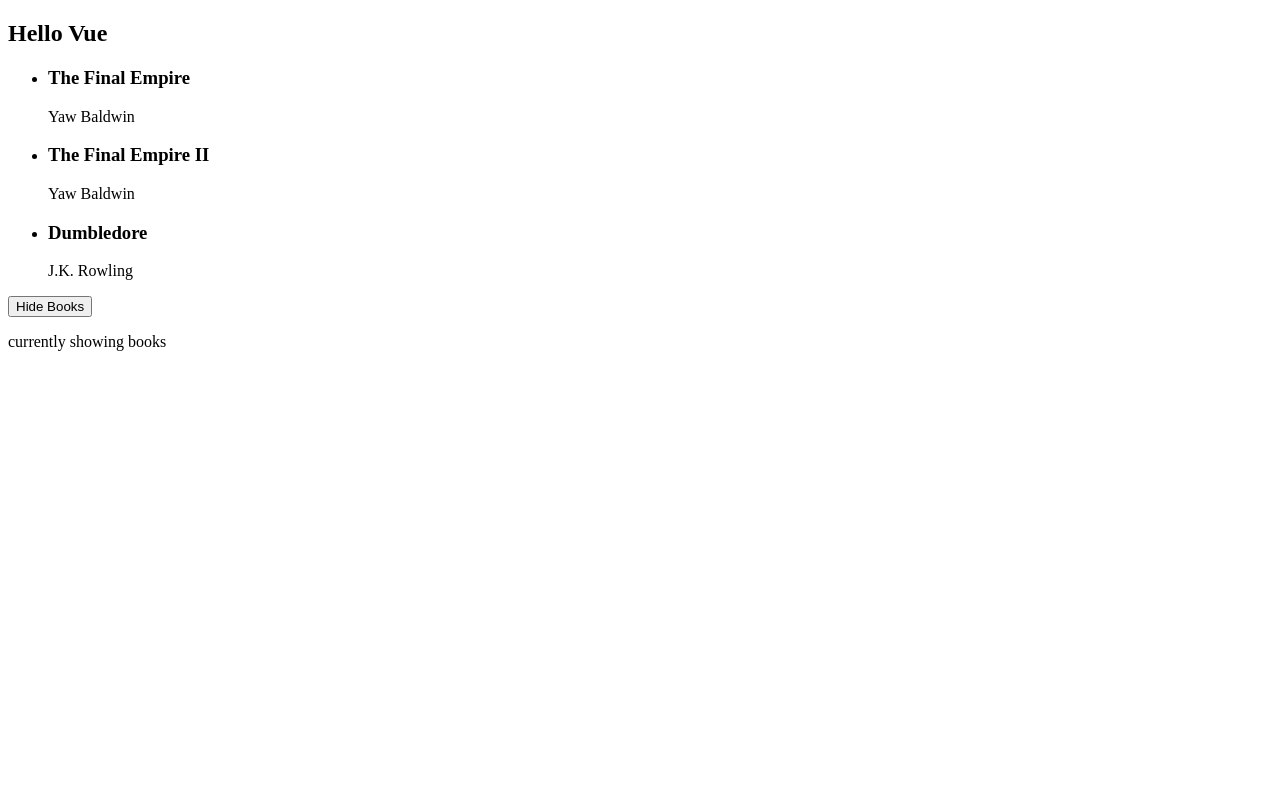
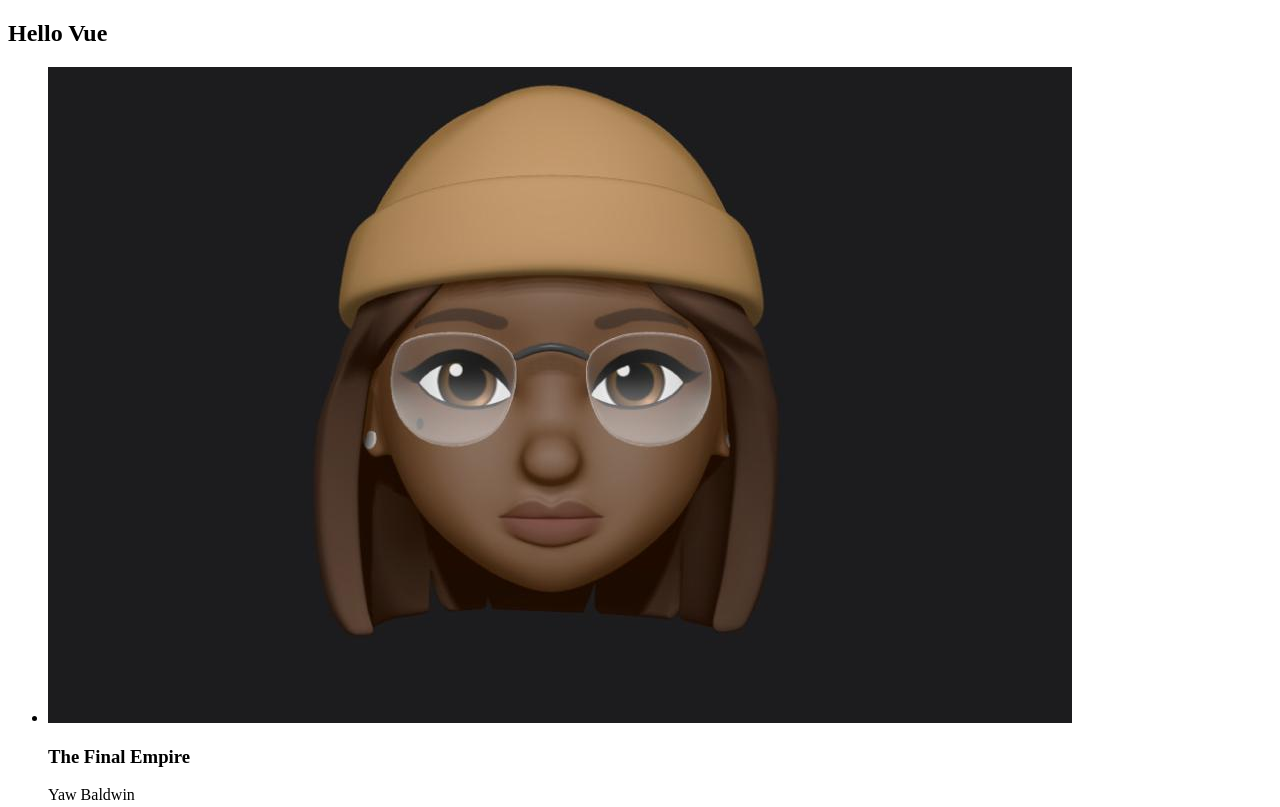
Before and after one commit to ekiira/Vue-starter, a plain HTML site: page index.html in a window 1280 px wide. Shown: the top 807 px of the page. Drawn offline with nearby package versions, Linux system fonts and the light colour scheme.

Commit message:
rendering lists

```diff
--- a/app.js
+++ b/app.js
@@ -2,10 +2,21 @@ const app = Vue.createApp({
   data() {
     return {
       showBooks: true,
-      books: [
-        { title: "The Final Empire", author: "Yaw Baldwin" },
-        { title: "The Final Empire II", author: "Yaw Baldwin" },
-        { title: "Dumbledore", author: "J.K. Rowling" }
+      books: [{
+          title: "The Final Empire",
+          author: "Yaw Baldwin",
+          image: 'assets/avatar.jpeg'
+        },
+        {
+          title: "The Final Empire II",
+          author: "Yaw Baldwin",
+          image: 'assets/avatar.jpeg'
+        },
+        {
+          title: "Dumbledore",
+          author: "J.K. Rowling",
+          image: 'assets/avatar1.jpeg'
+        }
       ],
     };
   },
--- a/index.html
+++ b/index.html
@@ -13,6 +13,7 @@
       <div v-if="showBooks">
         <ul>
           <li v-for="book in books">
+            <img :src="book.image" alt="book.title">
             <h3>{{ book.title }}</h3>
             <p>{{ book.author }}</p>
           </li>
```
Also changed, not shown: assets/avatar.jpeg (added), assets/avatar1.jpeg (added), 1 other file.
